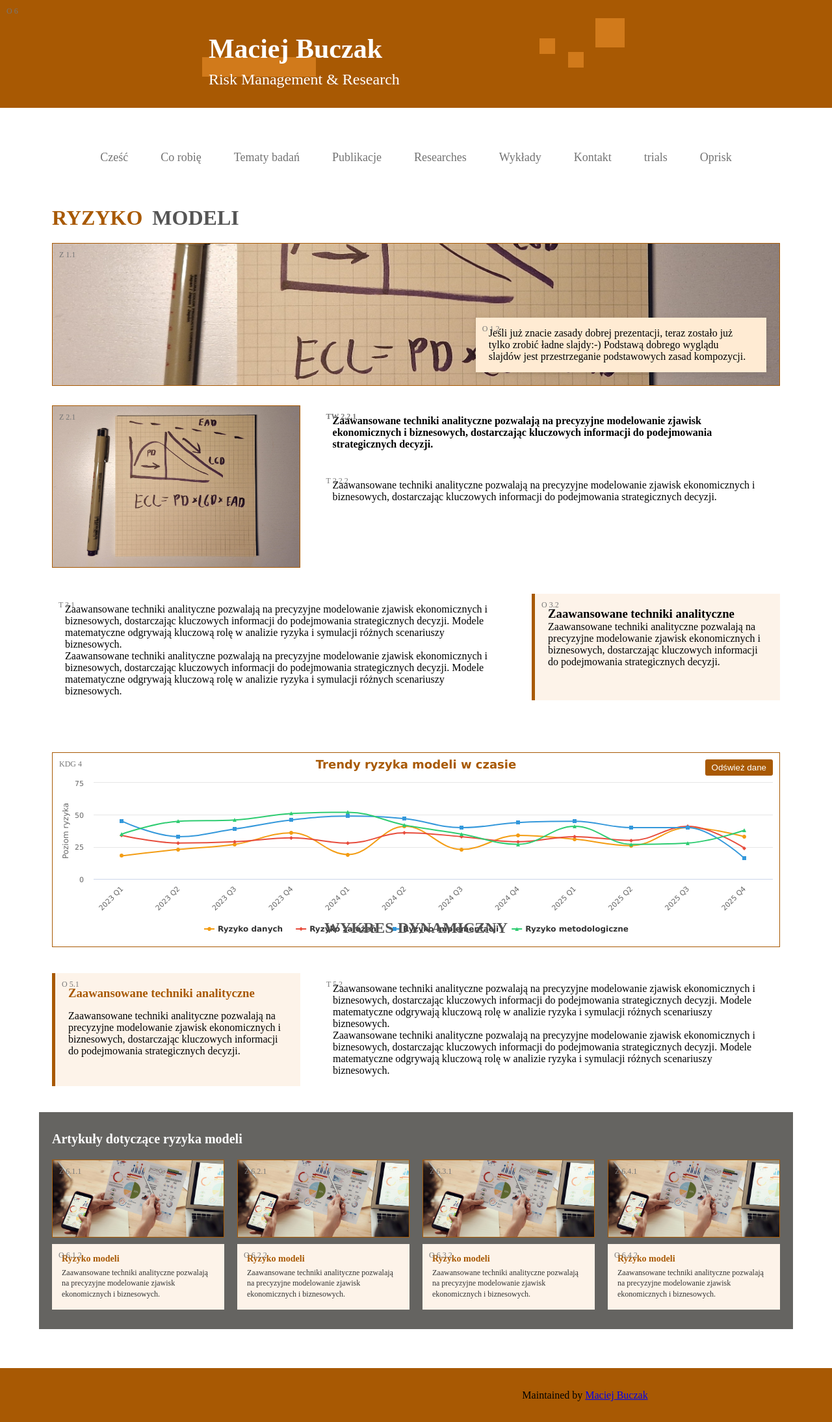
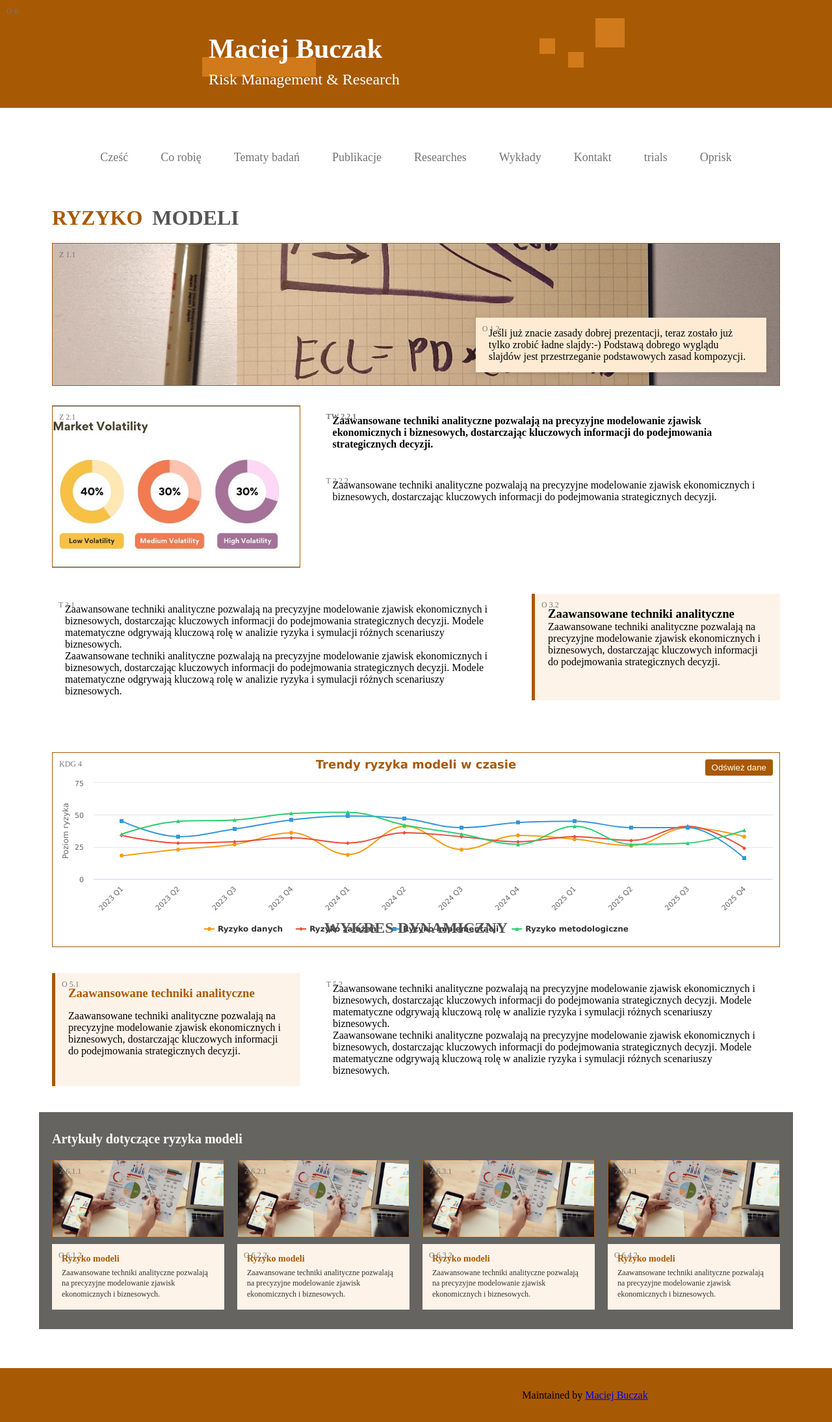
Before and after one commit to MaciejBuczak/risk-research, a Jekyll site: the page built from ryzmod.md, in a window 1280 px wide. Shown: the whole page at 65% size. Built offline with Jekyll 4.4.1, drawn with Linux system fonts in a browser that asks for light colours.

Commit message:
Update ryzyko-modeli-layout.html

```diff
--- a/_layouts/ryzyko-modeli-layout.html
+++ b/_layouts/ryzyko-modeli-layout.html
@@ -755,7 +755,7 @@
   <!-- Diagram sieciowy po lewej - POPRAWIONY -->
   <div class="ryzmod-network-container" style="width: 35%; border: 1px solid #a85903; position: relative; overflow: hidden; height: 250px;">
     <div class="ryzmod-object-id" style="position: absolute; top: 10px; left: 10px; font-size: 12px; color: #777; z-index: 5;">Z 2.1</div>
-    <img src="/risk-research/assets/images/ECL-rys1.jpg" alt="Diagram sieciowy" style="width: 100% !important; height: 100% !important; object-fit: cover !important; display: block !important; margin: 0 !important; padding: 0 !important; position: absolute !important; top: 0 !important; left: 0 !important; right: 0 !important; bottom: 0 !important; max-width: none !important; max-height: none !important;">
+    <img src="/risk-research/assets/images/dashboard1_canva.jpg" alt="Diagram sieciowy" style="width: 100% !important; height: 100% !important; object-fit: cover !important; display: block !important; margin: 0 !important; padding: 0 !important; position: absolute !important; top: 0 !important; left: 0 !important; right: 0 !important; bottom: 0 !important; max-width: none !important; max-height: none !important;">
   </div>
 
           <!-- Teksty po prawej -->
```
